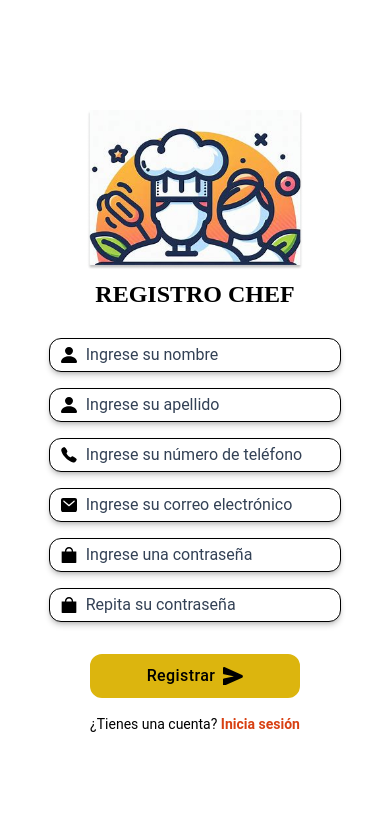
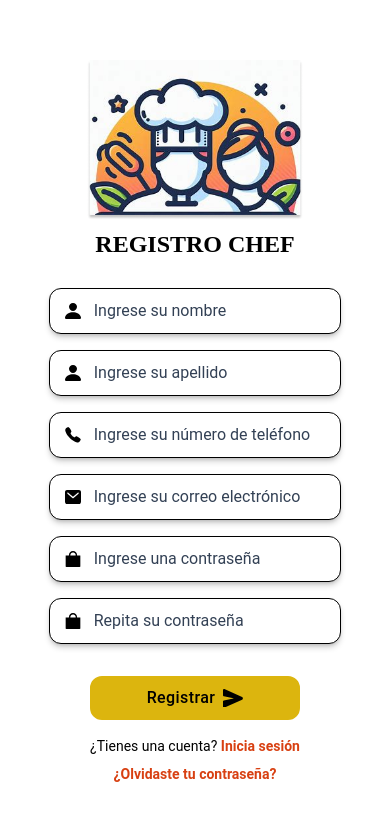
Before and after one commit to JohnMata0427/Food-Ordering-System, a React (Vite) app: page /auth/registro in a window 390 px wide. Shown: the top 820 px of the page. Built offline with nearby package versions, Linux system fonts and the light colour scheme; a web font is replaced by a local one.

Commit message:
Update AuthLayout and related components for better responsiveness

```diff
--- a/src/components/CustomButton.jsx
+++ b/src/components/CustomButton.jsx
@@ -32,7 +32,7 @@ export function CustomButton({
 
 	return (
 		<button
-			className={`group tracking-wide select-none text-base relative inline-flex items-center justify-center cursor-pointer h-11 border-2 border-solid py-0 px-6 rounded-md overflow-hidden z-10 transition-all duration-300 ease-in-out outline-0 ${variantsColor[color][0]} ${masEstilos}`}
+			className={`group tracking-wide select-none text-base relative inline-flex items-center justify-center cursor-pointer h-11 border-2 border-solid py-0 px-6 rounded-md overflow-hidden z-10  duration-300 ease-in-out outline-0 ${variantsColor[color][0]} ${masEstilos}`}
 			onClick={onClick}
 		>
 			{!cargando ? (
@@ -61,7 +61,7 @@ export function CustomButton({
 				</svg>
 			)}
 			<span
-				className={`absolute bottom-0 w-0 left-1/2 h-full -translate-x-1/2 transition-all ease-in-out duration-300 group-hover:w-[105%] -z-[1] group-focus:w-[105%] ${variantsHoverColor[hover]}`}
+				className={`absolute bottom-0 w-0 left-1/2 h-full -translate-x-1/2  ease-in-out duration-300 group-hover:w-[105%] -z-[1] group-focus:w-[105%] ${variantsHoverColor[hover]}`}
 			></span>
 		</button>
 	);
--- a/src/layouts/AuthLayout.jsx
+++ b/src/layouts/AuthLayout.jsx
@@ -3,6 +3,7 @@ import { Outlet } from "react-router-dom";
 export default function AuthLayout() {
     return (
         <main className="flex justify-center content-center w-full min-h-screen">
+            <div className="w-3/5 min-h-screen bg-[url('/fondo-autenticacion.png')] bg-no-repeat bg-cover bg-center sm:block hidden"></div>
             <Outlet />
         </main>
     );
--- a/src/pages/auth/ConfirmEmail.jsx
+++ b/src/pages/auth/ConfirmEmail.jsx
@@ -25,8 +25,7 @@ export default function ConfirmEmail() {
     }
     return (
         <>
-            <div className="w-1/2 min-h-screen bg-[url('/fondo-autenticacion.png')] bg-no-repeat bg-cover bg-center sm:block hidden"></div>
-            <div className="flex flex-col justify-center items-center sm:w-1/2 w-full py-4">
+            <div className="flex flex-col justify-center items-center sm:w-2/5 w-full py-4">
                 <img className="h-40" src={chefsImg} alt="Icono de Chefs" />
                 <h1 className="text-2xl font-semibold mb-2 text-center uppercase pt-2 pb-5">
                     CONFIRMAR DIRECCIÓN DE CORREO ELECTRÓNICO
--- a/src/pages/auth/EmailConfirmed.jsx
+++ b/src/pages/auth/EmailConfirmed.jsx
@@ -10,8 +10,7 @@ export default function ConfirmEmail() {
     }, []);
     return (
         <>
-            <div className="w-1/2 min-h-screen bg-[url('/fondo-autenticacion.png')] bg-no-repeat bg-cover bg-center sm:block hidden"></div>
-            <div className="flex flex-col justify-center items-center sm:w-1/2 w-full py-4">
+            <div className="flex flex-col justify-center items-center sm:w-2/5 w-full py-4">
                 <img className="h-40" src={chefsImg} alt="Icono de Chefs" />
                 <h1 className="text-2xl font-semibold mb-2 text-center uppercase pt-2 pb-5">
                     CORREO ELECTRÓNICO CONFIRMADO
--- a/src/pages/auth/Recovery.jsx
+++ b/src/pages/auth/Recovery.jsx
@@ -33,7 +33,6 @@ export default function Recovery() {
 
     return (
         <>
-            <div className="w-1/2 min-h-screen bg-[url('/fondo-autenticacion.png')] bg-no-repeat bg-cover bg-center sm:block hidden"></div>
 
             <div className="flex flex-col justify-center items-center sm:w-1/2 w-full py-4">
                 <img className="h-40" src={chefsImg} alt="Icono de Chefs" />
@@ -48,7 +47,7 @@ export default function Recovery() {
                     <div className="flex flex-col gap-y-4 w-full">
                         <div className="relative">
                             <img
-                                className="absolute top-[9px] left-3 size-4"
+                                className="absolute inset-y-0 my-auto left-4 size-4"
                                 src={correoIcon}
                                 alt="Icono de correo"
                             />
@@ -58,7 +57,7 @@ export default function Recovery() {
                                 value={mail || ""}
                                 onChange={handleChange}
                                 type="email"
-                                className="border border-black placeholder-slate-700 text-md p-1 rounded-xl pl-9 w-full hover:border-slate-800 transition-all shadow-md shadow-black/20"
+                                className="border border-black placeholder-slate-700 text-md p-2.5 rounded-xl pl-11 w-full hover:border-slate-800  shadow-md shadow-black/20"
                                 placeholder="Ingrese su correo electrónico"
                                 required
                             />
--- a/src/pages/auth/Register.jsx
+++ b/src/pages/auth/Register.jsx
@@ -55,9 +55,7 @@ export default function Register() {
 
 	return (
 		<>
-			<div className="w-1/2 min-h-screen bg-[url('/fondo-autenticacion.png')] bg-no-repeat bg-cover bg-center sm:block hidden"></div>
-
-			<div className="flex flex-col justify-center items-center sm:w-1/2 w-full py-4">
+			<div className="flex flex-col justify-center items-center sm:w-2/5 w-full py-4">
 				<img className="h-40" src={chefsImg} alt="Icono de Chefs" />
 				<h1 className="text-2xl font-semibold mb-2 text-center uppercase pt-2 pb-5">
 					Registro Chef
@@ -70,7 +68,7 @@ export default function Register() {
 					<div className="flex flex-col gap-y-4 w-full">
 						<div className="relative">
 							<img
-								className="absolute top-[9px] left-3 size-4"
+								className="absolute inset-y-0 my-auto left-4 size-4"
 								src={usuarioIcon}
 								alt="Icono de usuario"
 							/>
@@ -80,7 +78,7 @@ export default function Register() {
 								name="nombre"
 								value={form.nombre || ""}
 								onChange={handleChange}
-								className="border border-black placeholder-slate-700 text-md p-1 rounded-xl pl-9 w-full hover:border-slate-800 transition-all shadow-md shadow-black/20"
+								className="border border-black placeholder-slate-700 text-md p-2.5 rounded-xl pl-11 w-full hover:border-slate-800  shadow-md shadow-black/20"
 								placeholder="Ingrese su nombre"
 								required
 							/>
@@ -88,7 +86,7 @@ export default function Register() {
 
 						<div className="relative">
 							<img
-								className="absolute top-[9px] left-3 size-4"
+								className="absolute inset-y-0 my-auto left-4 size-4"
 								src={usuarioIcon}
 								alt="Icono de usuario"
 							/>
@@ -98,7 +96,7 @@ export default function Register() {
 								name="apellido"
 								value={form.apellido || ""}
 								onChange={handleChange}
-								className="border border-black placeholder-slate-700 text-md p-1 rounded-xl pl-9 w-full hover:border-slate-800 transition-all shadow-md shadow-black/20"
+								className="border border-black placeholder-slate-700 text-md p-2.5 rounded-xl pl-11 w-full hover:border-slate-800  shadow-md shadow-black/20"
 								placeholder="Ingrese su apellido"
 								required
 							/>
@@ -106,7 +104,7 @@ export default function Register() {
 
 						<div className="relative">
 							<img
-								className="absolute top-[9px] left-3 size-4"
+								className="absolute inset-y-0 my-auto left-4 size-4"
 								src={telefonoIcon}
 								alt="Icono de telefono"
 							/>
@@ -116,7 +114,7 @@ export default function Register() {
 								name="telefono"
 								value={form.telefono || ""}
 								onChange={handleChange}
-								className="border border-black placeholder-slate-700 text-md p-1 rounded-xl pl-9 w-full hover:border-slate-800 transition-all shadow-md shadow-black/20"
+								className="border border-black placeholder-slate-700 text-md p-2.5 rounded-xl pl-11 w-full hover:border-slate-800  shadow-md shadow-black/20"
 								placeholder="Ingrese su número de teléfono"
 								required
 							/>
@@ -124,7 +122,7 @@ export default function Register() {
 
 						<div className="relative">
 							<img
-								className="absolute top-[9px] left-3 size-4"
+								className="absolute inset-y-0 my-auto left-4 size-4"
 								src={correoIcon}
 								alt="Icono de correo"
 							/>
@@ -134,7 +132,7 @@ export default function Register() {
 								value={form.email || ""}
 								onChange={handleChange}
 								type="email"
-								className="border border-black placeholder-slate-700 text-md p-1 rounded-xl pl-9 w-full hover:border-slate-800 transition-all shadow-md shadow-black/20"
+								className="border border-black placeholder-slate-700 text-md p-2.5 rounded-xl pl-11 w-full hover:border-slate-800  shadow-md shadow-black/20"
 								placeholder="Ingrese su correo electrónico"
 								required
 							/>
@@ -142,7 +140,7 @@ export default function Register() {
 
 						<div className="relative">
 							<img
-								className="absolute top-[9px] left-3 size-4"
+								className="absolute inset-y-0 my-auto left-4 size-4"
 								src={contraseñaIcon}
 								alt="Icono de contraseña"
 							/>
@@ -152,7 +150,7 @@ export default function Register() {
 								value={form.password || ""}
 								onChange={handleChange}
 								type="password"
-								className="border border-black placeholder-slate-700 text-md p-1 rounded-xl pl-9 w-full hover:border-slate-800 transition-all shadow-md shadow-black/20"
+								className="border border-black placeholder-slate-700 text-md p-2.5 rounded-xl pl-11 w-full hover:border-slate-800  shadow-md shadow-black/20"
 								placeholder="Ingrese una contraseña"
 								required
 							/>
@@ -160,7 +158,7 @@ export default function Register() {
 
 						<div className="relative">
 							<img
-								className="absolute top-[9px] left-3 size-4"
+								className="absolute inset-y-0 my-auto left-4 size-4"
 								src={contraseñaIcon}
 								alt="Icono de contraseña"
 							/>
@@ -170,7 +168,7 @@ export default function Register() {
 								value={form.confirmarpassword || ""}
 								onChange={handleChange}
 								type="password"
-								className="border border-black placeholder-slate-700 text-md p-1 rounded-xl pl-9 w-full hover:border-slate-800 transition-all shadow-md shadow-black/20"
+								className="border border-black placeholder-slate-700 text-md p-2.5 rounded-xl pl-11 w-full hover:border-slate-800  shadow-md shadow-black/20"
 								placeholder="Repita su contraseña"
 								required
 							/>
@@ -192,19 +190,26 @@ export default function Register() {
 									className="fill-black group-hover:fill-[#DCB50E]"
 									id="Vector"
 									d="M31.4856 13.2879L31.4747 13.2827L2.27979 0.135588C2.03422 0.0239993 1.76702 -0.0197646 1.50206 0.00821157C1.23711 0.0361877 0.982679 0.135031 0.761524 0.295901C0.527868 0.462128 0.33594 0.688816 0.20301 0.955569C0.0700801 1.22232 0.000317936 1.52077 3.7325e-07 1.82406V10.2323C0.00013021 10.6469 0.133478 11.0485 0.37706 11.3678C0.620643 11.6872 0.959199 11.9042 1.33438 11.9816L17.2573 15.1782C17.3199 15.1911 17.3764 15.2273 17.417 15.2806C17.4576 15.3338 17.4798 15.4008 17.4798 15.4699C17.4798 15.5391 17.4576 15.606 17.417 15.6593C17.3764 15.7125 17.3199 15.7487 17.2573 15.7616L1.33506 18.9582C0.959987 19.0354 0.62145 19.2522 0.377759 19.5712C0.134068 19.8903 0.00047853 20.2916 3.7325e-07 20.7061V29.1158C-0.000181173 29.4054 0.0658672 29.6905 0.192218 29.9456C0.31857 30.2006 0.501271 30.4177 0.723926 30.5771C0.991757 30.7704 1.30608 30.8736 1.62764 30.874C1.85119 30.8738 2.07244 30.8251 2.27842 30.7308L31.4727 17.6586L31.4856 17.652C31.8786 17.4686 32.2135 17.1642 32.4487 16.7763C32.684 16.3885 32.8094 15.9343 32.8094 15.4699C32.8094 15.0055 32.684 14.5513 32.4487 14.1635C32.2135 13.7757 31.8786 13.4713 31.4856 13.2879Z"
+									fill="black"
 								/>
 							</svg>
 						</CustomButton>
-						<span className="text-sm ">
+						<span className="text-sm">
 							¿Tienes una cuenta?{" "}
 							<Link
-								className="font-bold text-secondary hover:text-secondary/80 transition-all"
+								className="font-bold text-secondary hover:text-secondary/80 "
 								to="/auth/iniciar-sesion"
 							>
 								Inicia sesión
 							</Link>
 						</span>
 
+						<Link
+							className="text-sm font-bold text-secondary hover:text-secondary/80"
+							to="/auth/recuperar-contraseña"
+						>
+							¿Olvidaste tu contraseña?
+						</Link>
 					</div>
 				</form>
 			</div>
```
Also changed, not shown: src/pages/auth/Login.jsx (+9 -17 lines), src/pages/auth/Reset.jsx (+5 -6 lines), src/pages/auth/Verification.jsx (+3 -5 lines).
